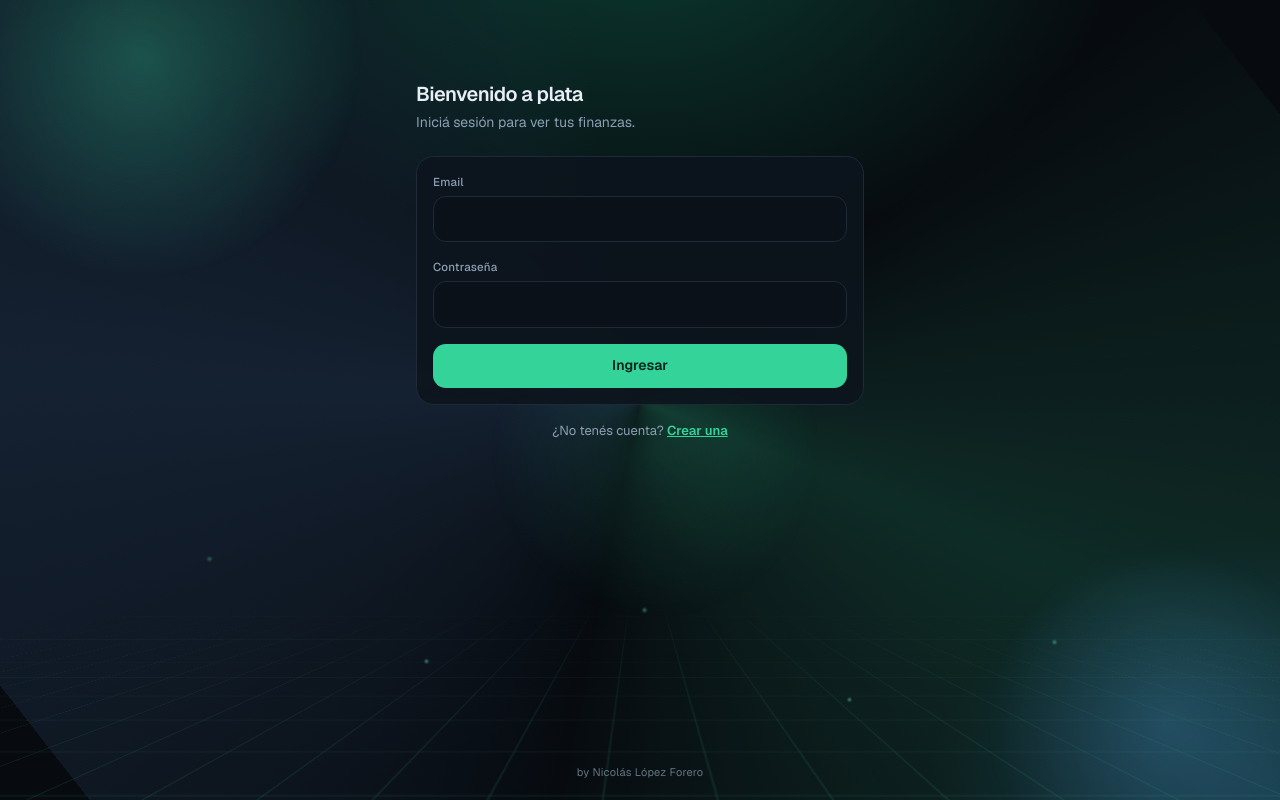
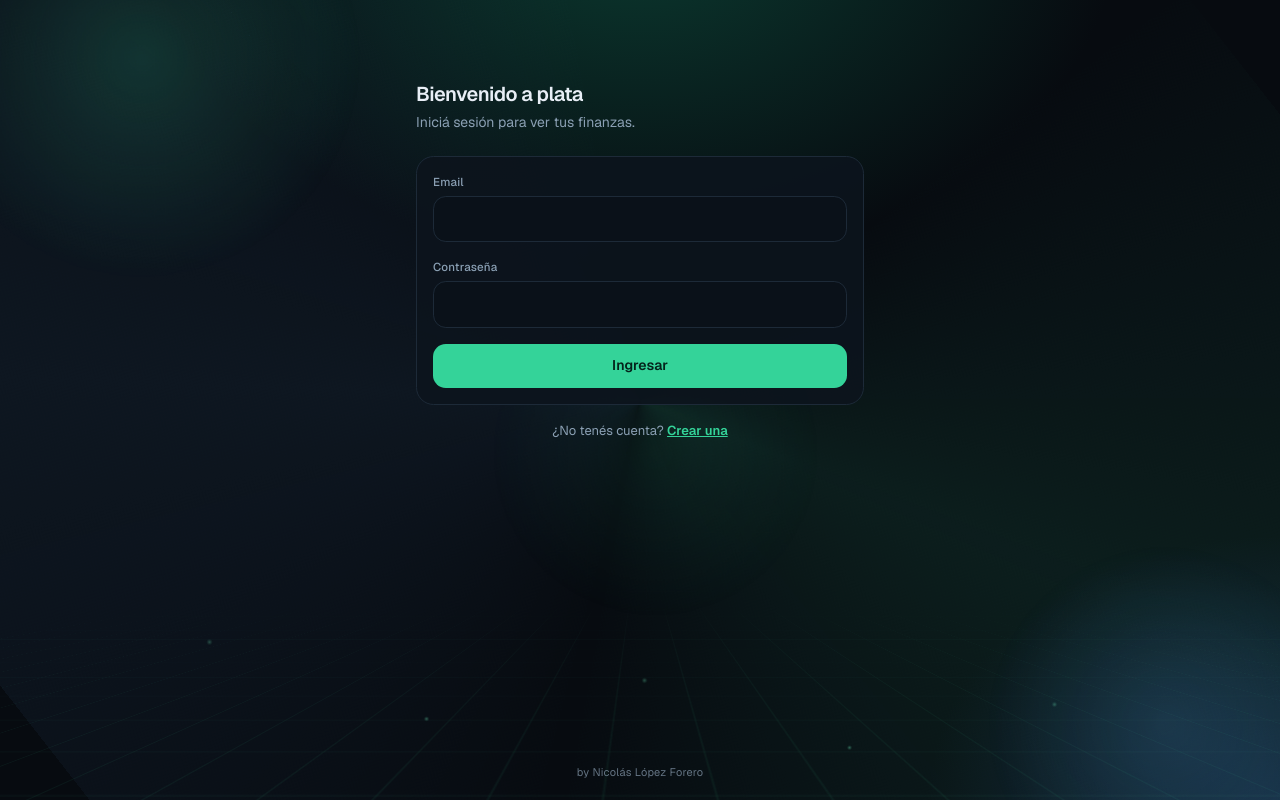
Before and after one commit to nicolf17/PlataAdministration, a Next.js app: page /login in a window 1280 px wide. Built offline with nearby package versions, Linux system fonts and the light colour scheme; no server answers.

Commit message:
design: login con luces drasticamente reducidas y particulas mas sutiles y fluidas

```diff
--- a/src/app/globals.css
+++ b/src/app/globals.css
@@ -220,7 +220,7 @@
   left: -6rem;
   height: 26rem;
   width: 26rem;
-  background: radial-gradient(circle, rgba(52, 211, 153, 0.32) 0%, transparent 68%);
+  background: radial-gradient(circle, rgba(52, 211, 153, 0.18) 0%, transparent 68%);
   animation: auth-float-a 16s ease-in-out infinite;
 }
 
@@ -229,7 +229,7 @@
   right: -6rem;
   height: 24rem;
   width: 24rem;
-  background: radial-gradient(circle, rgba(96, 165, 250, 0.22) 0%, transparent 68%);
+  background: radial-gradient(circle, rgba(96, 165, 250, 0.12) 0%, transparent 68%);
   animation: auth-float-b 20s ease-in-out infinite;
 }
 
@@ -239,7 +239,7 @@
   height: 20rem;
   width: 20rem;
   margin-left: -10rem;
-  background: radial-gradient(circle, rgba(52, 211, 153, 0.14) 0%, transparent 70%);
+  background: radial-gradient(circle, rgba(52, 211, 153, 0.08) 0%, transparent 70%);
   animation: auth-float-a 24s ease-in-out infinite reverse;
 }
 
@@ -251,9 +251,9 @@
   background: conic-gradient(
     from 0deg,
     transparent 0deg,
-    rgba(52, 211, 153, 0.16) 60deg,
+    rgba(52, 211, 153, 0.09) 60deg,
     transparent 140deg,
-    rgba(96, 165, 250, 0.14) 220deg,
+    rgba(96, 165, 250, 0.07) 220deg,
     transparent 300deg
   );
   animation: auth-spin 36s linear infinite;
@@ -265,8 +265,8 @@
   inset: 0;
   pointer-events: none;
   background-image:
-    linear-gradient(rgba(52, 211, 153, 0.16) 1px, transparent 1px),
-    linear-gradient(90deg, rgba(52, 211, 153, 0.16) 1px, transparent 1px);
+    linear-gradient(rgba(52, 211, 153, 0.09) 1px, transparent 1px),
+    linear-gradient(90deg, rgba(52, 211, 153, 0.09) 1px, transparent 1px);
   background-size: 48px 48px;
   transform: perspective(520px) rotateX(62deg) scale(2.4);
   transform-origin: center bottom;
@@ -289,9 +289,9 @@
   width: 0.55rem;
   height: 0.55rem;
   border-radius: 9999px;
-  background: radial-gradient(circle, rgba(110, 231, 183, 0.95) 0%, rgba(110, 231, 183, 0.25) 45%, transparent 70%);
+  background: radial-gradient(circle, rgba(110, 231, 183, 0.75) 0%, rgba(110, 231, 183, 0.18) 45%, transparent 70%);
   filter: blur(0.5px);
-  animation: auth-particle-rise 9s linear infinite;
+  animation: auth-particle-rise 12s linear infinite;
   will-change: transform, opacity;
 }
 
@@ -301,10 +301,10 @@
     opacity: 0;
   }
   10% {
-    opacity: 0.9;
+    opacity: 0.75;
   }
   55% {
-    opacity: 0.4;
+    opacity: 0.3;
   }
   100% {
     transform: translateY(-72vh) scale(1.2);
```
